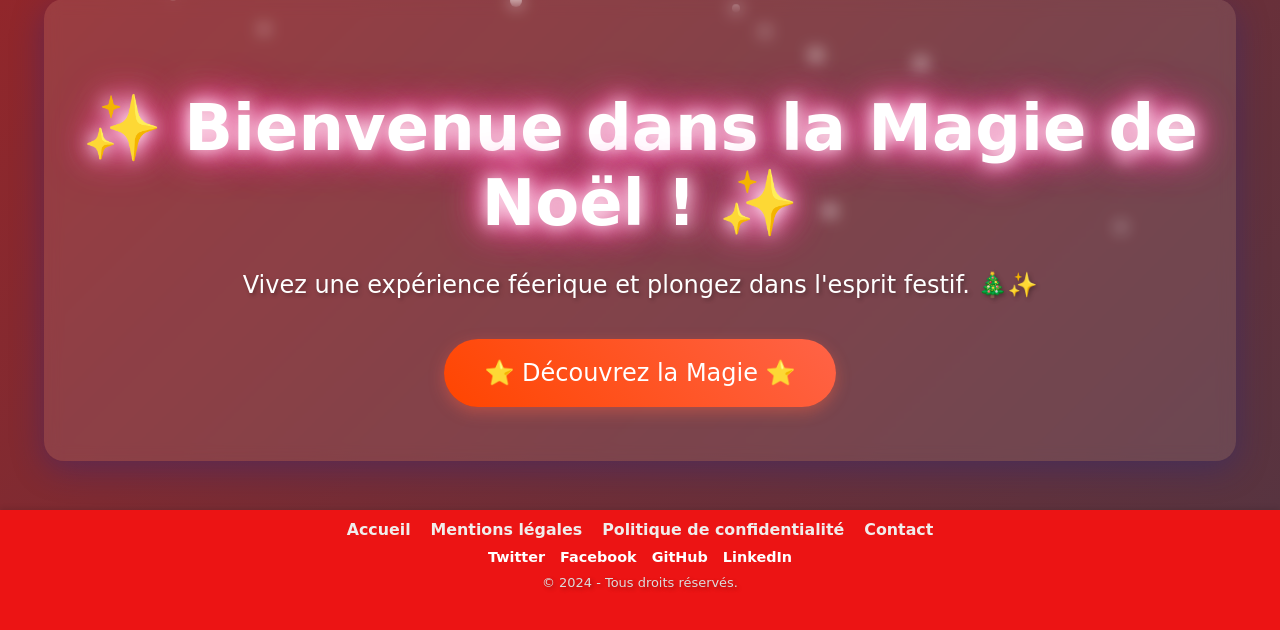
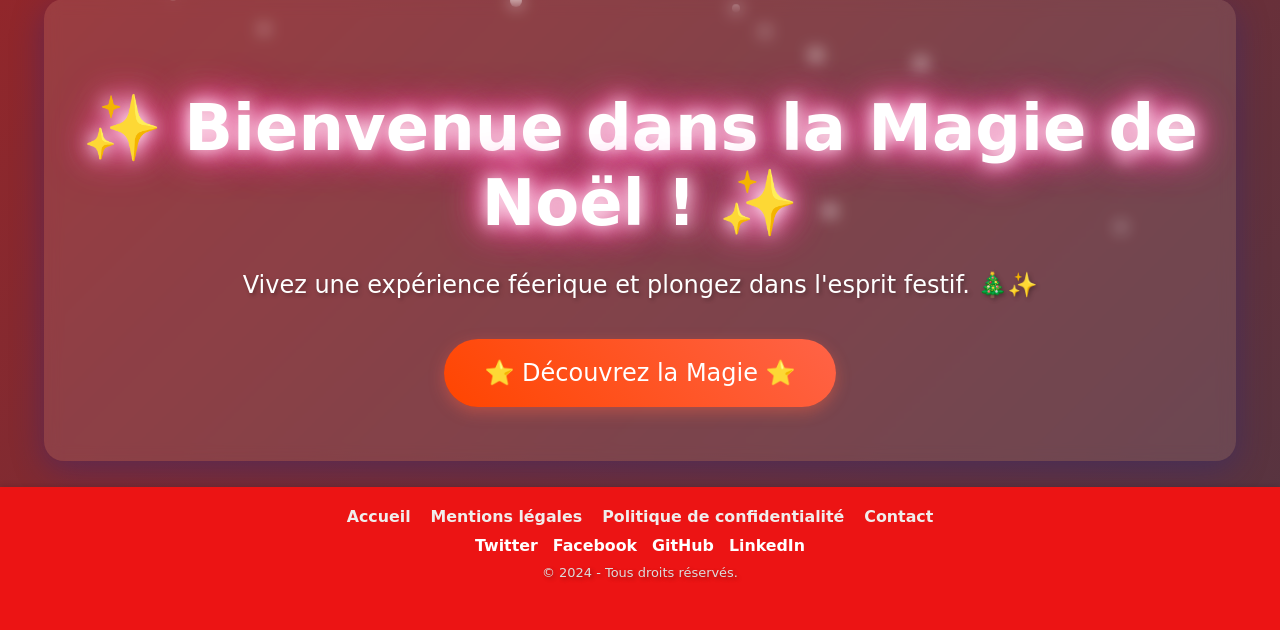
Before and after one commit to franckvianney/noel_card, a Django app: page / in a window 1280 px wide. Shown: the part 170-800 px from the top of the page. Run offline with Django 5.2, Linux system fonts and the light colour scheme.

Commit message:
Corrections

```diff
--- a/cartes/templates/cartes/common/contact.html
+++ b/cartes/templates/cartes/common/contact.html
@@ -78,5 +78,8 @@
         color: #721c24;
         border: 1px solid #f5c6cb;
     }
+    footer {
+        margin-top: 40px;
+    }
 </style>
 {% include 'cartes/common/footer.html' %}
--- a/cartes/templates/cartes/common/footer.html
+++ b/cartes/templates/cartes/common/footer.html
@@ -1,17 +1,17 @@
 <footer class="unique-footer">
     <div class="unique-footer-container">
         <ul class="unique-footer-links">
-            <li><a href="{% url 'index' %}">Accueil</a></li>
-            <li><a href="{% url 'mentions_legales' %}">Mentions légales</a></li>
-            <li><a href="{% url 'privacy_policy' %}">Politique de confidentialité</a></li>
-            <li><a href="{% url 'contact' %}">Contact</a></li>
+            <li><a href="{% url 'index' %}" class="footer-link">Accueil</a></li>
+            <li><a href="{% url 'mentions_legales' %}" class="footer-link">Mentions légales</a></li>
+            <li><a href="{% url 'privacy_policy' %}" class="footer-link">Politique de confidentialité</a></li>
+            <li><a href="{% url 'contact' %}" class="footer-link">Contact</a></li>
         </ul>
         <!-- Liens des réseaux sociaux -->
         <div class="unique-social-links">
-            <a href="https://x.com/Mr_Vianss_" target="_blank" aria-label="Twitter">Twitter</a>
-            <a href="https://www.facebook.com/vianney.franckdiomande" target="_blank" aria-label="Facebook">Facebook</a>
-            <a href="https://github.com/franckvianney" target="_blank" aria-label="GitHub">GitHub</a>
-            <a href="https://www.linkedin.com/in/franck-vianney-diomande-864b8193/" target="_blank" aria-label="LinkedIn">LinkedIn</a>
+            <a href="https://x.com/Mr_Vianss_" target="_blank" class="footer-link">Twitter</a>
+            <a href="https://www.facebook.com/vianney.franckdiomande" target="_blank" class="footer-link">Facebook</a>
+            <a href="https://github.com/franckvianney" target="_blank" class="footer-link">GitHub</a>
+            <a href="https://www.linkedin.com/in/franck-vianney-diomande-864b8193/" target="_blank" class="footer-link">LinkedIn</a>
         </div>
         <p class="unique-footer-text">&copy; 2024 - Tous droits réservés.</p>
     </div>
@@ -22,7 +22,7 @@
             background-color: #EC1414FF; /* Couleur de fond */
             color: #ffffff; /* Couleur du texte */
             text-align: center; /* Centrer le contenu */
-            padding: 0px 0; /* Espacement interne */
+            padding: 10px 0; /* Espacement interne */
             font-size: 0.9em; /* Taille du texte */
             position: fixed; /* Fixe le footer en bas */
             bottom: 0; /* Positionnement en bas */
@@ -53,11 +53,12 @@
             text-decoration: none; /* Supprime le soulignement */
             font-size: 1.1em; /* Taille du texte */
             font-weight: bold; /* Texte en gras */
+            transition: color 0.3s ease-in-out;
         }
 
         .unique-footer-links li a:hover {
-            text-decoration: underline; /* Soulignement au survol */
-            color: #FFD700; /* Couleur dorée */
+            text-decoration: underline;
+            color: #FFD700;
         }
 
         /* Liens des réseaux sociaux */
@@ -70,9 +71,9 @@
 
         .unique-social-links a {
             color: #fff; /* Couleur du texte des liens */
-            text-decoration: none; /* Supprime le soulignement */
-            transition: color 0.3s ease; /* Transition douce */
+            text-decoration: none;
             font-weight: bold; /* Texte en gras */
+            transition: color 0.3s ease;
         }
 
         .unique-social-links a:hover {
@@ -86,4 +87,24 @@
             color: #dcdcdc; /* Couleur légèrement grise */
         }
 
+        /* Classe générale pour les liens du footer */
+        .footer-link {
+            color: #F0EDECFF; /* Couleur blanche */
+            text-decoration: none; /* Supprime le soulignement */
+            font-size: 1.1em; /* Taille légèrement augmentée */
+            font-weight: bold; /* Texte en gras */
+            transition: color 0.3s ease-in-out; /* Transition douce pour les effets */
+        }
+
+        .footer-link:hover {
+            color: #FFD700; /* Couleur dorée au survol */
+            text-decoration: underline; /* Ajoute un soulignement */
+        }
+
+        /* Exemple de personnalisation supplémentaire pour certains textes */
+        .footer-link.special {
+            color: #ff6347; /* Couleur spéciale pour un lien particulier */
+            font-size: 1.2em; /* Taille légèrement augmentée */
+        }
+
 </style>
--- a/cartes/templates/cartes/common/mentions_legales.html
+++ b/cartes/templates/cartes/common/mentions_legales.html
@@ -92,7 +92,7 @@
             font-size: 2rem;
         }
     </style>
-    </style>
+
 </head>
 
 <body>
--- a/cartes/templates/index.html
+++ b/cartes/templates/index.html
@@ -148,6 +148,9 @@
             p { font-size: 1.2em; }
             .cta-btn { font-size: 1.2em; padding: 15px 30px; }
         }
+        footer {
+            margin-top: 40px;
+        }
     </style>
 </head>
 <body>
```
